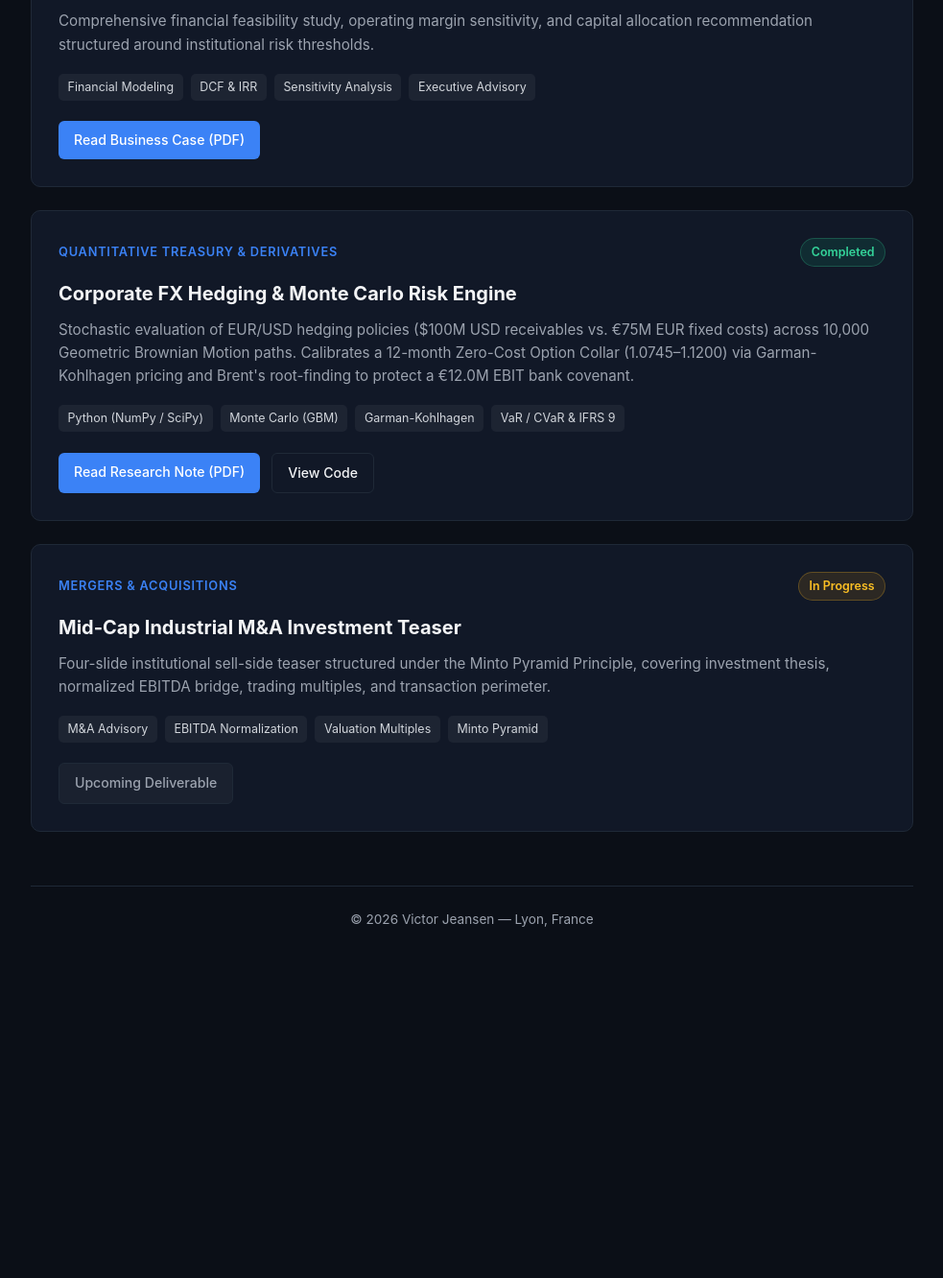
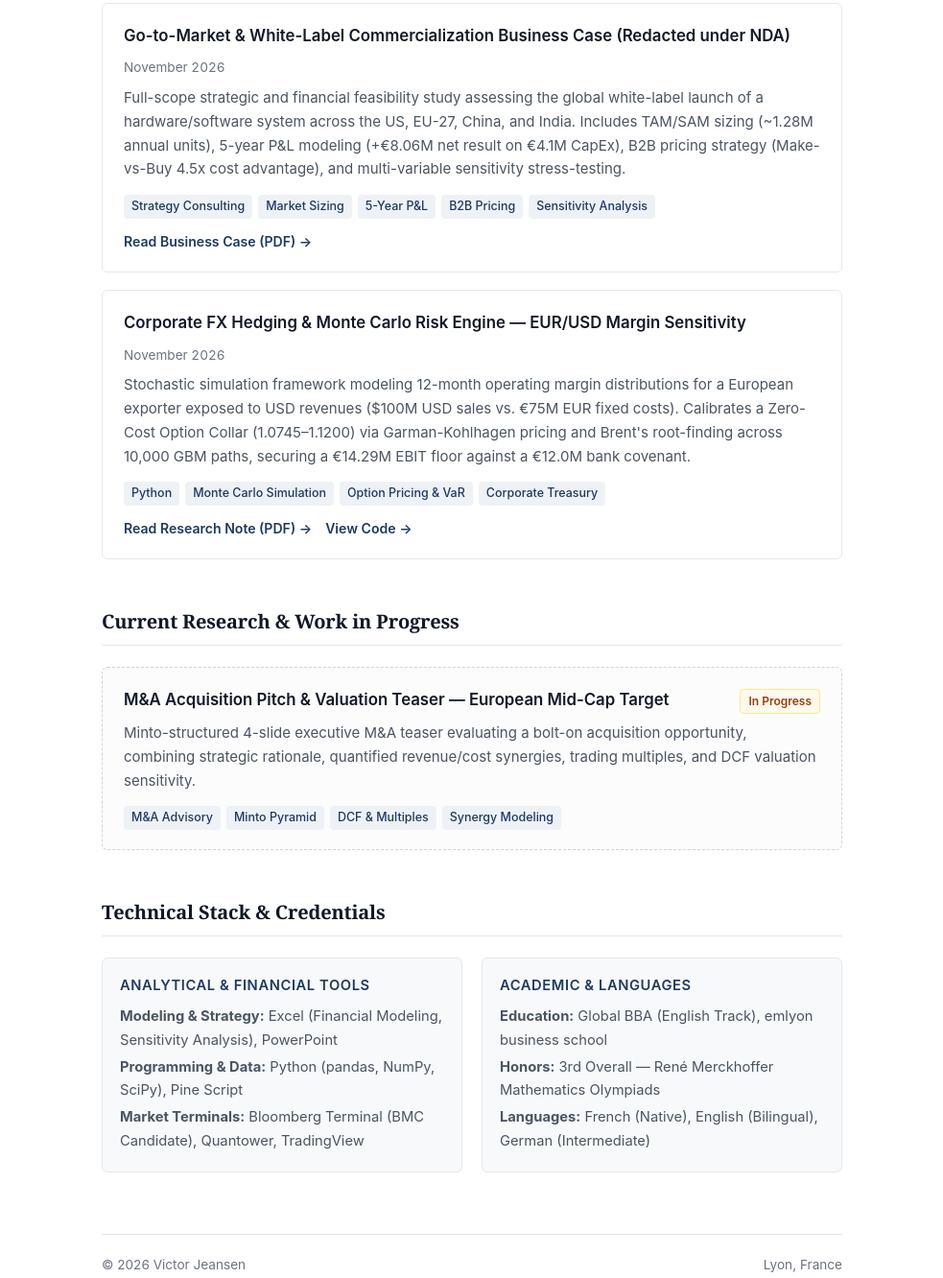
Before and after one commit to victorjeansen/victorjeansen.github.io, a plain HTML site: page index.html in a window 1280 px wide. Shown: the part 428-1760 px from the top of the page at 96% size, without its empty margins (148-1131 px from the left). Before the commit the page ends 1445 px from the top, so only its background shows below. Drawn offline with Linux system fonts and the light colour scheme.

Commit message:
Update index.html with new content and styles

```diff
--- a/index.html
+++ b/index.html
@@ -1,213 +1,265 @@
 <!DOCTYPE html>
 <html lang="en">
 <head>
-  <meta charset="UTF-8">
-  <meta name="viewport" content="width=device-width, initial-scale=1.0">
-  <title>Victor Jeansen — Corporate Finance & Quantitative Research</title>
+  <meta charset="UTF-8" />
+  <meta name="viewport" content="width=device-width, initial-scale=1.0" />
+  <title>Victor Jeansen — Strategy Consulting & Quantitative Finance Portfolio</title>
+  <meta name="description" content="Strategy Consulting, M&A & Quantitative Risk Analysis Portfolio — Victor Jeansen (Global BBA, emlyon business school)" />
   <style>
     :root {
-      --bg: #0b0f17;
-      --surface: #111827;
-      --border: #1f2937;
-      --text: #f3f4f6;
-      --muted: #9ca3af;
-      --accent: #3b82f6;
-      --accent-hover: #2563eb;
-      --green-bg: rgba(16, 185, 129, 0.12);
-      --green-text: #34d399;
-      --amber-bg: rgba(245, 158, 11, 0.12);
-      --amber-text: #fbbf24;
+      --bg: #ffffff;
+      --surface: #f8f9fa;
+      --text: #111827;
+      --muted: #4b5563;
+      --subtle: #6b7280;
+      --border: #e5e7eb;
+      --accent: #1e3a5f;
+      --tag-bg: #eef2f6;
+      --tag-text: #1e3a5f;
+      --wip-bg: #fef9ec;
+      --wip-text: #92400e;
+      --wip-border: #fde68a;
     }
 
-    * { box-sizing: border-box; margin: 0; padding: 0; }
+    * {
+      box-sizing: border-box;
+      margin: 0;
+      padding: 0;
+    }
 
     body {
-      font-family: -apple-system, BlinkMacSystemFont, "Segoe UI", Roboto, Helvetica, Arial, sans-serif;
+      font-family: -apple-system, BlinkMacSystemFont, "Segoe UI", Roboto, "Helvetica Neue", Arial, sans-serif;
       background-color: var(--bg);
       color: var(--text);
-      line-height: 1.6;
-      padding: 3rem 1.5rem;
+      line-height: 1.65;
+      font-size: 15.5px;
+      -webkit-font-smoothing: antialiased;
     }
 
     .container {
-      max-width: 920px;
+      max-width: 820px;
       margin: 0 auto;
+      padding: 64px 24px 80px;
     }
 
+    /* Header */
     header {
       border-bottom: 1px solid var(--border);
-      padding-bottom: 2rem;
-      margin-bottom: 2.5rem;
+      padding-bottom: 32px;
+      margin-bottom: 44px;
     }
 
     h1 {
-      font-size: 2.25rem;
+      font-family: Georgia, "Times New Roman", Times, serif;
+      font-size: 2.1rem;
       font-weight: 700;
       letter-spacing: -0.02em;
-      margin-bottom: 0.4rem;
+      color: var(--text);
+      margin-bottom: 6px;
     }
 
     .subtitle {
-      color: var(--muted);
-      font-size: 1.05rem;
-      margin-bottom: 1.25rem;
+      font-size: 1.02rem;
+      color: var(--accent);
+      font-weight: 500;
+      margin-bottom: 16px;
     }
 
-    .header-links {
+    .bio {
+      color: var(--muted);
+      max-width: 720px;
+      margin-bottom: 20px;
+    }
+
+    .contact-bar {
       display: flex;
       flex-wrap: wrap;
-      gap: 0.75rem;
+      gap: 18px;
+      font-size: 0.9rem;
     }
 
-    .header-links a {
-      color: var(--text);
+    .contact-bar a {
+      color: var(--accent);
       text-decoration: none;
-      font-size: 0.9rem;
-      padding: 0.45rem 0.9rem;
-      border: 1px solid var(--border);
-      border-radius: 6px;
-      background: var(--surface);
-      transition: border-color 0.2s;
+      font-weight: 500;
+      border-bottom: 1px solid transparent;
+      transition: border-color 0.15s ease;
     }
 
-    .header-links a:hover {
-      border-color: var(--accent);
+    .contact-bar a:hover {
+      border-bottom-color: var(--accent);
+    }
+
+    /* Sections */
+    section {
+      margin-bottom: 48px;
     }
 
     h2 {
-      font-size: 1.35rem;
+      font-family: Georgia, "Times New Roman", Times, serif;
+      font-size: 1.25rem;
+      font-weight: 700;
+      color: var(--text);
+      border-bottom: 1px solid var(--border);
+      padding-bottom: 8px;
+      margin-bottom: 22px;
+      letter-spacing: -0.01em;
+    }
+
+    /* Project Cards */
+    .project {
+      padding: 20px 22px;
+      border: 1px solid var(--border);
+      border-radius: 6px;
+      background-color: var(--bg);
+      margin-bottom: 18px;
+      transition: border-color 0.15s ease, background-color 0.15s ease;
+    }
+
+    .project:hover {
+      border-color: #cbd5e1;
+      background-color: var(--surface);
+    }
+
+    .project.wip {
+      border-style: dashed;
+      border-color: #cbd5e1;
+      background-color: #fcfcfd;
+    }
+
+    .project-header {
+      display: flex;
+      justify-content: space-between;
+      align-items: baseline;
+      flex-wrap: wrap;
+      gap: 8px;
+      margin-bottom: 8px;
+    }
+
+    .project-title {
       font-weight: 600;
-      margin-bottom: 1.25rem;
+      font-size: 1.05rem;
       color: var(--text);
     }
 
-    .projects-grid {
-      display: grid;
-      gap: 1.5rem;
+    .project-date {
+      font-size: 0.85rem;
+      color: var(--subtle);
+      font-variant-numeric: tabular-nums;
     }
 
-    .card {
-      background: var(--surface);
-      border: 1px solid var(--border);
-      border-radius: 10px;
-      padding: 1.75rem;
-      transition: border-color 0.2s;
+    .status-badge {
+      display: inline-block;
+      font-size: 0.75rem;
+      font-weight: 600;
+      padding: 2px 8px;
+      border-radius: 4px;
+      background-color: var(--wip-bg);
+      color: var(--wip-text);
+      border: 1px solid var(--wip-border);
     }
 
-    .card:hover {
-      border-color: #374151;
+    .project-desc {
+      color: var(--muted);
+      font-size: 0.94rem;
+      margin-bottom: 14px;
     }
 
-    .card-header {
+    .project-footer {
       display: flex;
       justify-content: space-between;
       align-items: center;
-      margin-bottom: 0.75rem;
-      gap: 1rem;
-    }
-
-    .category {
-      font-size: 0.8rem;
-      text-transform: uppercase;
-      letter-spacing: 0.06em;
-      color: var(--accent);
-      font-weight: 600;
-    }
-
-    .badge {
-      font-size: 0.78rem;
-      font-weight: 600;
-      padding: 0.25rem 0.65rem;
-      border-radius: 999px;
-    }
-
-    .badge-done {
-      background: var(--green-bg);
-      color: var(--green-text);
-      border: 1px solid rgba(52, 211, 153, 0.25);
-    }
-
-    .badge-wip {
-      background: var(--amber-bg);
-      color: var(--amber-text);
-      border: 1px solid rgba(251, 191, 36, 0.25);
-    }
-
-    .card h3 {
-      font-size: 1.25rem;
-      margin-bottom: 0.6rem;
-    }
-
-    .card p {
-      color: var(--muted);
-      font-size: 0.95rem;
-      margin-bottom: 1.1rem;
+      flex-wrap: wrap;
+      gap: 12px;
     }
 
     .tags {
       display: flex;
       flex-wrap: wrap;
-      gap: 0.5rem;
-      margin-bottom: 1.35rem;
+      gap: 6px;
     }
 
     .tag {
+      background-color: var(--tag-bg);
+      color: var(--tag-text);
       font-size: 0.78rem;
-      color: #d1d5db;
-      background: rgba(255, 255, 255, 0.05);
-      padding: 0.25rem 0.6rem;
-      border-radius: 5px;
+      font-weight: 500;
+      padding: 2px 8px;
+      border-radius: 4px;
     }
 
-    .actions {
+    .links {
       display: flex;
-      flex-wrap: wrap;
-      gap: 0.75rem;
+      gap: 14px;
+      font-size: 0.88rem;
     }
 
-    .btn {
-      display: inline-block;
-      font-size: 0.88rem;
-      font-weight: 500;
-      padding: 0.55rem 1rem;
-      border-radius: 6px;
+    .links a {
+      color: var(--accent);
       text-decoration: none;
-      transition: background-color 0.2s, border-color 0.2s;
+      font-weight: 600;
     }
 
-    .btn-primary {
-      background: var(--accent);
-      color: #ffffff;
+    .links a:hover {
+      text-decoration: underline;
     }
 
-    .btn-primary:hover {
-      background: var(--accent-hover);
+    /* Skills & Credentials Grid */
+    .grid-2 {
+      display: grid;
+      grid-template-columns: 1fr 1fr;
+      gap: 20px;
     }
 
-    .btn-secondary {
-      background: transparent;
-      color: var(--text);
-      border: 1px solid var(--border);
+    @media (max-width: 640px) {
+      .grid-2 {
+        grid-template-columns: 1fr;
+      }
+      .container {
+        padding-top: 40px;
+      }
     }
 
-    .btn-secondary:hover {
-      border-color: var(--muted);
+    .info-box {
+      padding: 16px 18px;
+      background-color: var(--surface);
+      border: 1px solid var(--border);
+      border-radius: 6px;
     }
 
-    .btn-disabled {
-      background: rgba(255, 255, 255, 0.04);
-      color: var(--muted);
-      border: 1px solid var(--border);
-      cursor: default;
+    .info-box h3 {
+      font-size: 0.92rem;
+      font-weight: 600;
+      text-transform: uppercase;
+      letter-spacing: 0.04em;
+      color: var(--accent);
+      margin-bottom: 8px;
     }
 
+    .info-box p, .info-box li {
+      font-size: 0.92rem;
+      color: var(--muted);
+    }
+
+    .info-box ul {
+      list-style: none;
+    }
+
+    .info-box li {
+      margin-bottom: 4px;
+    }
+
+    /* Footer */
     footer {
-      margin-top: 3.5rem;
-      padding-top: 1.5rem;
+      margin-top: 64px;
+      padding-top: 20px;
       border-top: 1px solid var(--border);
-      color: var(--muted);
       font-size: 0.85rem;
-      text-align: center;
+      color: var(--subtle);
+      display: flex;
+      justify-content: space-between;
+      flex-wrap: wrap;
+      gap: 10px;
     }
   </style>
 </head>
@@ -215,87 +267,111 @@
   <div class="container">
     <header>
       <h1>Victor Jeansen</h1>
-      <p class="subtitle">Global BBA (English Track) — emlyon business school | Corporate Finance, M&A & Quantitative Risk</p>
-      <div class="header-links">
-        <a href="https://github.com/victorjeansen" target="_blank">GitHub</a>
-        <a href="https://www.linkedin.com/in/victor-jeansen" target="_blank">LinkedIn</a>
-        <a href="mailto:victor.jeansen@edu.em-lyon.com">Contact</a>
+      <div class="subtitle">Global BBA (English Track) — emlyon business school | Strategy & Quantitative Finance</div>
+      <p class="bio">
+        First-year Global BBA student at emlyon business school (Lyon, France), focused on strategy consulting, corporate finance, and quantitative risk modeling. Combining structured strategic decision-making with empirical financial analysis.
+      </p>
+      <div class="contact-bar">
+        <a href="mailto:Victor.jeansen@edu.em-lyon.com">Victor.jeansen@edu.em-lyon.com</a>
+        <a href="https://github.com/victorjeansen" target="_blank" rel="noopener">GitHub</a>
       </div>
     </header>
 
-    <main>
-      <h2>Selected Projects & Research Notes</h2>
-      <div class="projects-grid">
+    <section id="projects">
+      <h2>Selected Work & Case Studies</h2>
 
-        <!-- Project 1: Business Case -->
-        <article class="card">
-          <div class="card-header">
-            <span class="category">Corporate Strategy & Capital Budgeting</span>
-            <span class="badge badge-done">Completed</span>
+      <article class="project">
+        <div class="project-header">
+          <span class="project-title">Go-to-Market & White-Label Commercialization Business Case (Redacted under NDA)</span>
+          <span class="project-date">November 2026</span>
         </div>
-          <h3>Industrial Capex & Strategic Business Case</h3>
-          <p>
-            Comprehensive financial feasibility study, operating margin sensitivity, and capital allocation recommendation structured around institutional risk thresholds.
+        <p class="project-desc">
+          Full-scope strategic and financial feasibility study assessing the global white-label launch of a hardware/software system across the US, EU-27, China, and India. Includes TAM/SAM sizing (~1.28M annual units), 5-year P&L modeling (+€8.06M net result on €4.1M CapEx), B2B pricing strategy (Make-vs-Buy 4.5x cost advantage), and multi-variable sensitivity stress-testing.
         </p>
+        <div class="project-footer">
           <div class="tags">
-            <span class="tag">Financial Modeling</span>
-            <span class="tag">DCF & IRR</span>
+            <span class="tag">Strategy Consulting</span>
+            <span class="tag">Market Sizing</span>
+            <span class="tag">5-Year P&L</span>
+            <span class="tag">B2B Pricing</span>
             <span class="tag">Sensitivity Analysis</span>
-            <span class="tag">Executive Advisory</span>
           </div>
-          <div class="actions">
-            <a href="assets/Business_case_EN_REDACTED_ENG.pdf" target="_blank" class="btn btn-primary">Read Business Case (PDF)</a>
+          <div class="links">
+            <a href="assets/Business_case_EN_REDACTED_ENG.pdf" target="_blank" rel="noopener">Read Business Case (PDF) →</a>
+          </div>
         </div>
       </article>
 
-        <!-- Project 2: FX Hedging Engine -->
-        <article class="card">
-          <div class="card-header">
-            <span class="category">Quantitative Treasury & Derivatives</span>
-            <span class="badge badge-done">Completed</span>
+      <article class="project">
+        <div class="project-header">
+          <span class="project-title">Corporate FX Hedging & Monte Carlo Risk Engine — EUR/USD Margin Sensitivity</span>
+          <span class="project-date">November 2026</span>
         </div>
-          <h3>Corporate FX Hedging & Monte Carlo Risk Engine</h3>
-          <p>
-            Stochastic evaluation of EUR/USD hedging policies ($100M USD receivables vs. €75M EUR fixed costs) across 10,000 Geometric Brownian Motion paths. Calibrates a 12-month Zero-Cost Option Collar (1.0745–1.1200) via Garman-Kohlhagen pricing and Brent's root-finding to protect a €12.0M EBIT bank covenant.
+        <p class="project-desc">
+          Stochastic simulation framework modeling 12-month operating margin distributions for a European exporter exposed to USD revenues ($100M USD sales vs. €75M EUR fixed costs). Calibrates a Zero-Cost Option Collar (1.0745–1.1200) via Garman-Kohlhagen pricing and Brent's root-finding across 10,000 GBM paths, securing a €14.29M EBIT floor against a €12.0M bank covenant.
         </p>
+        <div class="project-footer">
           <div class="tags">
-            <span class="tag">Python (NumPy / SciPy)</span>
-            <span class="tag">Monte Carlo (GBM)</span>
-            <span class="tag">Garman-Kohlhagen</span>
-            <span class="tag">VaR / CVaR & IFRS 9</span>
+            <span class="tag">Python</span>
+            <span class="tag">Monte Carlo Simulation</span>
+            <span class="tag">Option Pricing & VaR</span>
+            <span class="tag">Corporate Treasury</span>
           </div>
-          <div class="actions">
-            <a href="assets/FX_Hedging_Monte_Carlo_Note_FINAL.pdf" target="_blank" class="btn btn-primary">Read Research Note (PDF)</a>
-            <a href="https://github.com/victorjeansen/fx-hedging-risk-engine" target="_blank" class="btn btn-secondary">View Code</a>
+          <div class="links">
+            <a href="assets/FX_Hedging_Monte_Carlo_Note_FINAL.pdf" target="_blank" rel="noopener">Read Research Note (PDF) →</a>
+            <a href="https://github.com/victorjeansen/fx-hedging-risk-engine" target="_blank" rel="noopener">View Code →</a>
+          </div>
         </div>
       </article>
+    </section>
 
-        <!-- Project 3: M&A Teaser -->
-        <article class="card">
-          <div class="card-header">
-            <span class="category">Mergers & Acquisitions</span>
-            <span class="badge badge-wip">In Progress</span>
+    <section id="wip">
+      <h2>Current Research & Work in Progress</h2>
+
+      <article class="project wip">
+        <div class="project-header">
+          <span class="project-title">M&A Acquisition Pitch & Valuation Teaser — European Mid-Cap Target</span>
+          <span class="status-badge">In Progress</span>
         </div>
-          <h3>Mid-Cap Industrial M&A Investment Teaser</h3>
-          <p>
-            Four-slide institutional sell-side teaser structured under the Minto Pyramid Principle, covering investment thesis, normalized EBITDA bridge, trading multiples, and transaction perimeter.
+        <p class="project-desc">
+          Minto-structured 4-slide executive M&A teaser evaluating a bolt-on acquisition opportunity, combining strategic rationale, quantified revenue/cost synergies, trading multiples, and DCF valuation sensitivity.
         </p>
+        <div class="project-footer">
           <div class="tags">
             <span class="tag">M&A Advisory</span>
-            <span class="tag">EBITDA Normalization</span>
-            <span class="tag">Valuation Multiples</span>
             <span class="tag">Minto Pyramid</span>
+            <span class="tag">DCF & Multiples</span>
+            <span class="tag">Synergy Modeling</span>
           </div>
-          <div class="actions">
-            <span class="btn btn-disabled">Upcoming Deliverable</span>
         </div>
       </article>
+    </section>
 
+    <section id="credentials">
+      <h2>Technical Stack & Credentials</h2>
+      <div class="grid-2">
+        <div class="info-box">
+          <h3>Analytical & Financial Tools</h3>
+          <ul>
+            <li><strong>Modeling & Strategy:</strong> Excel (Financial Modeling, Sensitivity Analysis), PowerPoint</li>
+            <li><strong>Programming & Data:</strong> Python (pandas, NumPy, SciPy), Pine Script</li>
+            <li><strong>Market Terminals:</strong> Bloomberg Terminal (BMC Candidate), Quantower, TradingView</li>
+          </ul>
         </div>
-    </main>
+        <div class="info-box">
+          <h3>Academic & Languages</h3>
+          <ul>
+            <li><strong>Education:</strong> Global BBA (English Track), emlyon business school</li>
+            <li><strong>Honors:</strong> 3rd Overall — René Merckhoffer Mathematics Olympiads</li>
+            <li><strong>Languages:</strong> French (Native), English (Bilingual), German (Intermediate)</li>
+          </ul>
+        </div>
+      </div>
+    </section>
 
     <footer>
-      © 2026 Victor Jeansen — Lyon, France
+      <span>© 2026 Victor Jeansen</span>
+      <span>Lyon, France</span>
     </footer>
   </div>
 </body>
```
Lines whose indentation alone changed are shown as unchanged.
